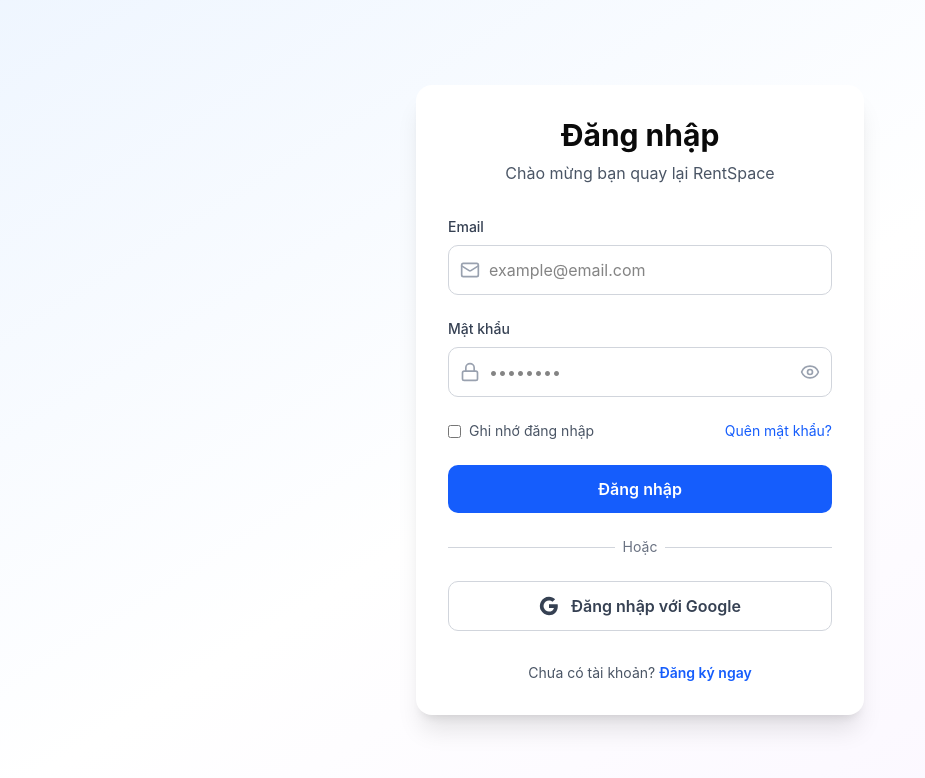
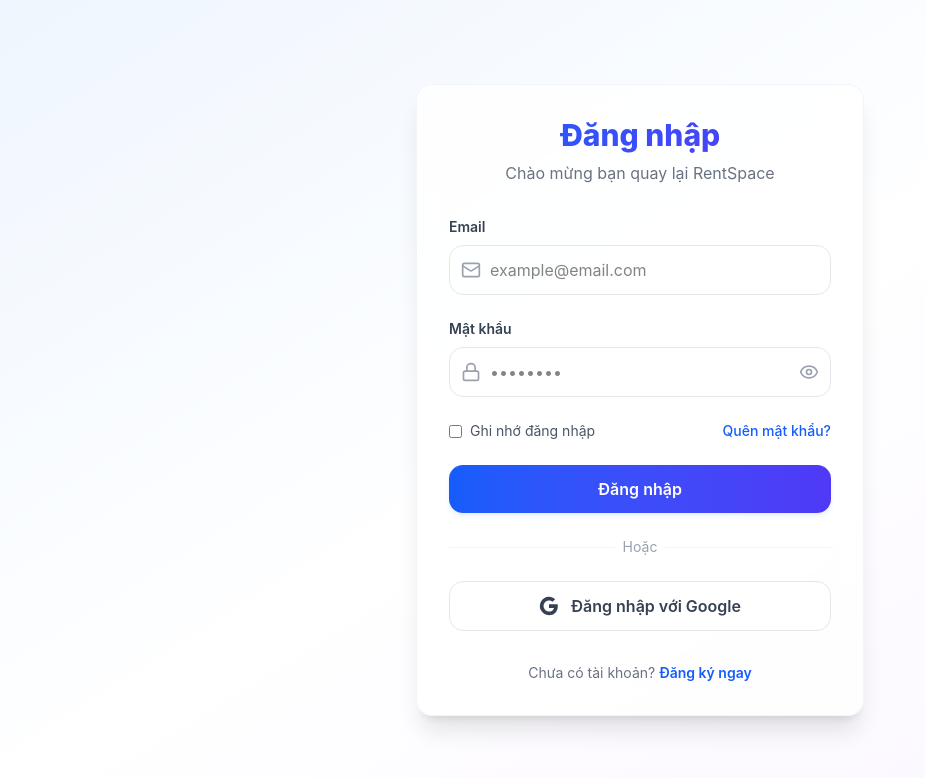
Before and after one commit to MaiLuong1906/RentSpace, a Next.js app in the folder frontend/: page /auth/login in a window 1280 px wide. Shown: the top 778 px of the page, without its empty margins (0-925 px from the left). Built offline with nearby package versions, Linux system fonts and the light colour scheme; what @ant-design/nextjs-registry would draw is missing.

Commit message:
feature/frontend/auth: login

```diff
--- a/frontend/src/app/auth/login/page.tsx
+++ b/frontend/src/app/auth/login/page.tsx
@@ -3,11 +3,15 @@
 import { useState } from "react";
 import Link from "next/link";
 import { useRouter } from "next/navigation";
-import { Eye, EyeOff, Mail, Lock } from "lucide-react";
+import { Eye, EyeOff, Mail, Lock, Loader2 } from "lucide-react";
+import { signIn } from "next-auth/react";
+import { toast } from "sonner";
+import { motion } from "framer-motion";
 
 export default function LoginPage() {
   const router = useRouter();
   const [showPassword, setShowPassword] = useState(false);
+  const [isLoading, setIsLoading] = useState(false);
   const [formData, setFormData] = useState({
     email: "",
     password: "",
@@ -15,30 +19,61 @@
 
   const handleSubmit = async (e: React.FormEvent) => {
     e.preventDefault();
-    // TODO: Call API POST /api/v1/auth/login
-    console.log("Login:", formData);
+    setIsLoading(true);
 
-    // Mock login - redirect to app
-    router.push("/app");
+    try {
+      // Gọi NextAuth signIn sử dụng Credentials provider
+      const res = await signIn("credentials", {
+        email: formData.email,
+        password: formData.password,
+        redirect: false,
+      });
+
+      if (res?.error) {
+        toast.error("Đăng nhập thất bại. Vui lòng kiểm tra lại email hoặc mật khẩu!");
+      } else {
+        toast.success("Đăng nhập thành công!");
+        router.push("/app");
+      }
+    } catch (error) {
+      toast.error("Đã xảy ra lỗi kết nối với máy chủ!");
+      console.error("Login error:", error);
+    } finally {
+      setIsLoading(false);
+    }
   };
 
-  const handleGoogleLogin = () => {
-    // TODO: Call API GET /api/v1/auth/google
-    console.log("Google login");
-    router.push("/app");
+  const handleGoogleLogin = async () => {
+    setIsLoading(true);
+    try {
+      // Gọi provider Google của NextAuth
+      await signIn("google", { callbackUrl: "/app" });
+    } catch (error) {
+      toast.error("Đăng nhập Google thất bại!");
+      console.error("Google login error:", error);
+    } finally {
+      setIsLoading(false);
+    }
   };
 
   return (
     <div className="w-full max-w-md">
-      <div className="bg-white rounded-2xl shadow-xl p-8">
-        <h1 className="text-3xl font-bold text-center mb-2">Đăng nhập</h1>
-        <p className="text-gray-600 text-center mb-8">
+      <motion.div
+        initial={{ opacity: 0, y: 20 }}
+        animate={{ opacity: 1, y: 0 }}
+        transition={{ duration: 0.6, ease: "easeOut" }}
+        className="bg-white/80 backdrop-blur-md rounded-2xl shadow-xl border border-gray-100 p-8"
+      >
+        <h1 className="text-3xl font-extrabold text-center mb-2 bg-gradient-to-r from-blue-600 to-indigo-600 bg-clip-text text-transparent">
+          Đăng nhập
+        </h1>
+        <p className="text-gray-500 text-center mb-8">
           Chào mừng bạn quay lại RentSpace
         </p>
 
         <form onSubmit={handleSubmit} className="space-y-6">
           <div>
-            <label htmlFor="email" className="block text-sm font-medium text-gray-700 mb-2">
+            <label htmlFor="email" className="block text-sm font-semibold text-gray-700 mb-2">
               Email
             </label>
             <div className="relative">
@@ -46,9 +81,10 @@
               <input
                 type="email"
                 id="email"
+                disabled={isLoading}
                 value={formData.email}
                 onChange={(e) => setFormData({ ...formData, email: e.target.value })}
-                className="w-full pl-10 pr-4 py-3 border border-gray-300 rounded-lg focus:ring-2 focus:ring-blue-500 focus:border-transparent outline-none"
+                className="w-full pl-10 pr-4 py-3 border border-gray-200 rounded-xl focus:ring-2 focus:ring-blue-500/20 focus:border-blue-500 outline-none transition-all disabled:opacity-50 disabled:bg-gray-50"
                 placeholder="example@email.com"
                 required
               />
@@ -56,7 +92,7 @@
           </div>
 
           <div>
-            <label htmlFor="password" className="block text-sm font-medium text-gray-700 mb-2">
+            <label htmlFor="password" className="block text-sm font-semibold text-gray-700 mb-2">
               Mật khẩu
             </label>
             <div className="relative">
@@ -64,16 +100,18 @@
               <input
                 type={showPassword ? "text" : "password"}
                 id="password"
+                disabled={isLoading}
                 value={formData.password}
                 onChange={(e) => setFormData({ ...formData, password: e.target.value })}
-                className="w-full pl-10 pr-12 py-3 border border-gray-300 rounded-lg focus:ring-2 focus:ring-blue-500 focus:border-transparent outline-none"
+                className="w-full pl-10 pr-12 py-3 border border-gray-200 rounded-xl focus:ring-2 focus:ring-blue-500/20 focus:border-blue-500 outline-none transition-all disabled:opacity-50 disabled:bg-gray-50"
                 placeholder="••••••••"
                 required
               />
               <button
                 type="button"
+                disabled={isLoading}
                 onClick={() => setShowPassword(!showPassword)}
-                className="absolute right-3 top-1/2 -translate-y-1/2 text-gray-400 hover:text-gray-600"
+                className="absolute right-3 top-1/2 -translate-y-1/2 text-gray-400 hover:text-gray-600 transition-colors disabled:opacity-50"
               >
                 {showPassword ? <EyeOff className="h-5 w-5" /> : <Eye className="h-5 w-5" />}
               </button>
@@ -81,54 +119,85 @@
           </div>
 
           <div className="flex items-center justify-between">
-            <label className="flex items-center">
-              <input type="checkbox" className="rounded border-gray-300 text-blue-600 focus:ring-blue-500" />
-              <span className="ml-2 text-sm text-gray-600">Ghi nhớ đăng nhập</span>
+            <label className="flex items-center cursor-pointer">
+              <input
+                type="checkbox"
+                disabled={isLoading}
+                className="rounded border-gray-300 text-blue-600 focus:ring-blue-500 cursor-pointer disabled:opacity-50"
+              />
+              <span className="ml-2 text-sm text-gray-600 select-none">Ghi nhớ đăng nhập</span>
             </label>
-            <Link href="/auth/forgot-password" className="text-sm text-blue-600 hover:text-blue-700">
+            <Link
+              href="/auth/forgot-password"
+              className="text-sm text-blue-600 hover:text-blue-700 font-medium transition-colors"
+            >
               Quên mật khẩu?
             </Link>
           </div>
 
           <button
             type="submit"
-            className="w-full bg-blue-600 text-white py-3 rounded-lg font-semibold hover:bg-blue-700 transition-colors"
+            disabled={isLoading}
+            className="w-full bg-gradient-to-r from-blue-600 to-indigo-600 text-white py-3 rounded-xl font-semibold hover:from-blue-700 hover:to-indigo-700 active:scale-[0.98] transition-all disabled:opacity-50 disabled:cursor-not-allowed shadow-md shadow-blue-500/10 flex items-center justify-center gap-2"
           >
-            Đăng nhập
+            {isLoading ? (
+              <>
+                <Loader2 className="h-5 w-5 animate-spin" />
+                Đang đăng nhập...
+              </>
+            ) : (
+              "Đăng nhập"
+            )}
           </button>
         </form>
 
         <div className="mt-6">
           <div className="relative">
             <div className="absolute inset-0 flex items-center">
-              <div className="w-full border-t border-gray-300" />
+              <div className="w-full border-t border-gray-100" />
             </div>
             <div className="relative flex justify-center text-sm">
-              <span className="px-2 bg-white text-gray-500">Hoặc</span>
+              <span className="px-2 bg-white text-gray-400">Hoặc</span>
             </div>
           </div>
 
           <button
             onClick={handleGoogleLogin}
-            className="mt-6 w-full flex items-center justify-center gap-3 bg-white border border-gray-300 text-gray-700 py-3 rounded-lg font-semibold hover:bg-gray-50 transition-colors"
+            disabled={isLoading}
+            className="mt-6 w-full flex items-center justify-center gap-3 bg-white border border-gray-200 text-gray-700 py-3 rounded-xl font-semibold hover:bg-gray-50 active:scale-[0.98] transition-all disabled:opacity-50 disabled:cursor-not-allowed"
           >
             <svg className="h-5 w-5" viewBox="0 0 24 24">
-              <path fill="currentColor" d="M22.56 12.25c0-.78-.07-1.53-.2-2.25H12v4.26h5.92c-.26 1.37-1.04 2.53-2.21 3.31v2.77h3.57c2.08-1.92 3.28-4.74 3.28-8.09z" />
-              <path fill="currentColor" d="M12 23c2.97 0 5.46-.98 7.28-2.66l-3.57-2.77c-.98.66-2.23 1.06-3.71 1.06-2.86 0-5.29-1.93-6.16-4.53H2.18v2.84C3.99 20.53 7.7 23 12 23z" />
-              <path fill="currentColor" d="M5.84 14.09c-.22-.66-.35-1.36-.35-2.09s.13-1.43.35-2.09V7.07H2.18C1.43 8.55 1 10.22 1 12s.43 3.45 1.18 4.93l2.85-2.22.81-.62z" />
-              <path fill="currentColor" d="M12 5.38c1.62 0 3.06.56 4.21 1.64l3.15-3.15C17.45 2.09 14.97 1 12 1 7.7 1 3.99 3.47 2.18 7.07l3.66 2.84c.87-2.6 3.3-4.53 6.16-4.53z" />
+              <path
+                fill="currentColor"
+                d="M22.56 12.25c0-.78-.07-1.53-.2-2.25H12v4.26h5.92c-.26 1.37-1.04 2.53-2.21 3.31v2.77h3.57c2.08-1.92 3.28-4.74 3.28-8.09z"
+              />
+              <path
+                fill="currentColor"
+                d="M12 23c2.97 0 5.46-.98 7.28-2.66l-3.57-2.77c-.98.66-2.23 1.06-3.71 1.06-2.86 0-5.29-1.93-6.16-4.53H2.18v2.84C3.99 20.53 7.7 23 12 23z"
+              />
+              <path
+                fill="currentColor"
+                d="M5.84 14.09c-.22-.66-.35-1.36-.35-2.09s.13-1.43.35-2.09V7.07H2.18C1.43 8.55 1 10.22 1 12s.43 3.45 1.18 4.93l2.85-2.22.81-.62z"
+              />
+              <path
+                fill="currentColor"
+                d="M12 5.38c1.62 0 3.06.56 4.21 1.64l3.15-3.15C17.45 2.09 14.97 1 12 1 7.7 1 3.99 3.47 2.18 7.07l3.66 2.84c.87-2.6 3.3-4.53 6.16-4.53z"
+              />
             </svg>
             Đăng nhập với Google
           </button>
         </div>
 
-        <p className="mt-8 text-center text-sm text-gray-600">
+        <p className="mt-8 text-center text-sm text-gray-500">
           Chưa có tài khoản?{" "}
-          <Link href="/auth/register" className="text-blue-600 hover:text-blue-700 font-semibold">
+          <Link
+            href="/auth/register"
+            className="text-blue-600 hover:text-blue-700 font-semibold transition-colors"
+          >
             Đăng ký ngay
           </Link>
         </p>
-      </div>
+      </motion.div>
     </div>
   );
 }
--- a/frontend/src/app/providers.tsx
+++ b/frontend/src/app/providers.tsx
@@ -4,6 +4,8 @@
 import { SessionProvider } from "next-auth/react";
 import { AntdRegistry } from "@ant-design/nextjs-registry";
 import { useState } from "react";
+
+import { Toaster } from "sonner";
 
 export function Providers({ children }: { children: React.ReactNode }) {
   const [queryClient] = useState(
@@ -22,6 +24,7 @@
     <SessionProvider>
       <QueryClientProvider client={queryClient}>
         <AntdRegistry>{children}</AntdRegistry>
+        <Toaster richColors position="top-right" />
       </QueryClientProvider>
     </SessionProvider>
   );
```
